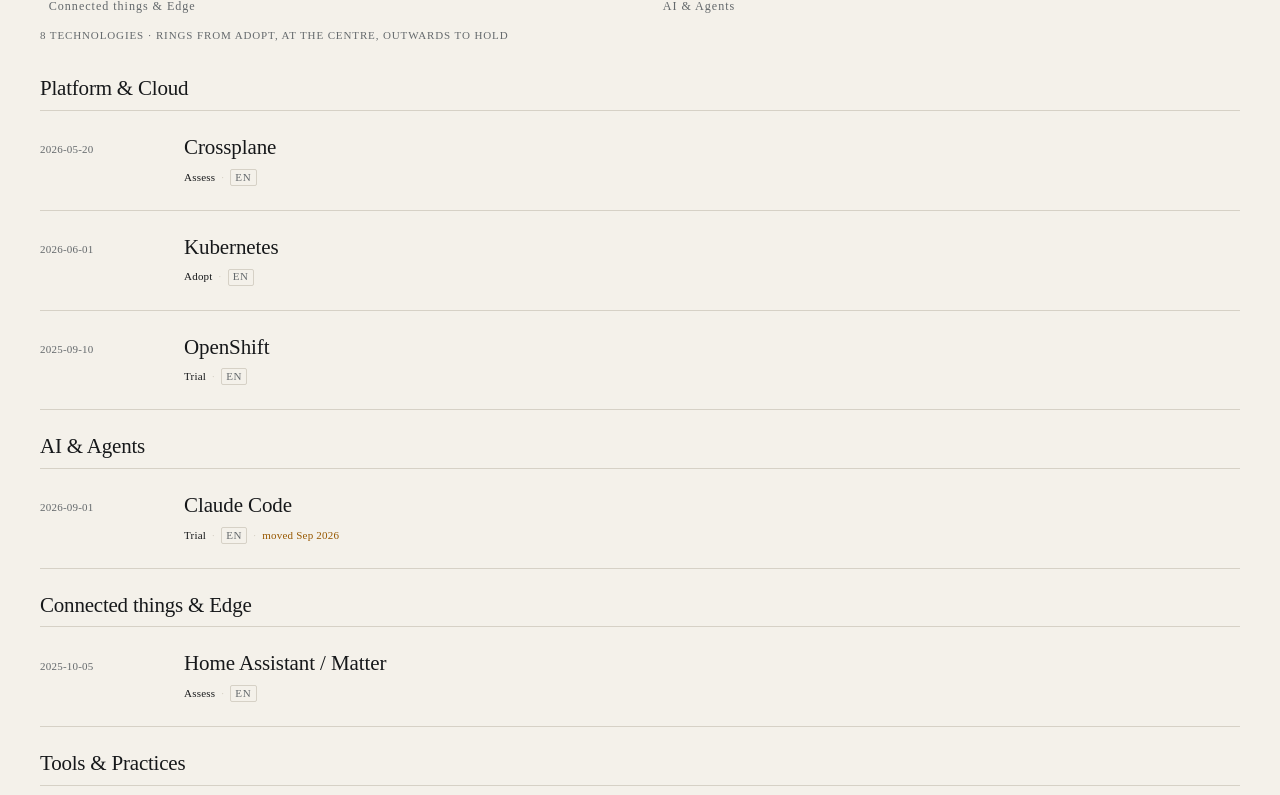
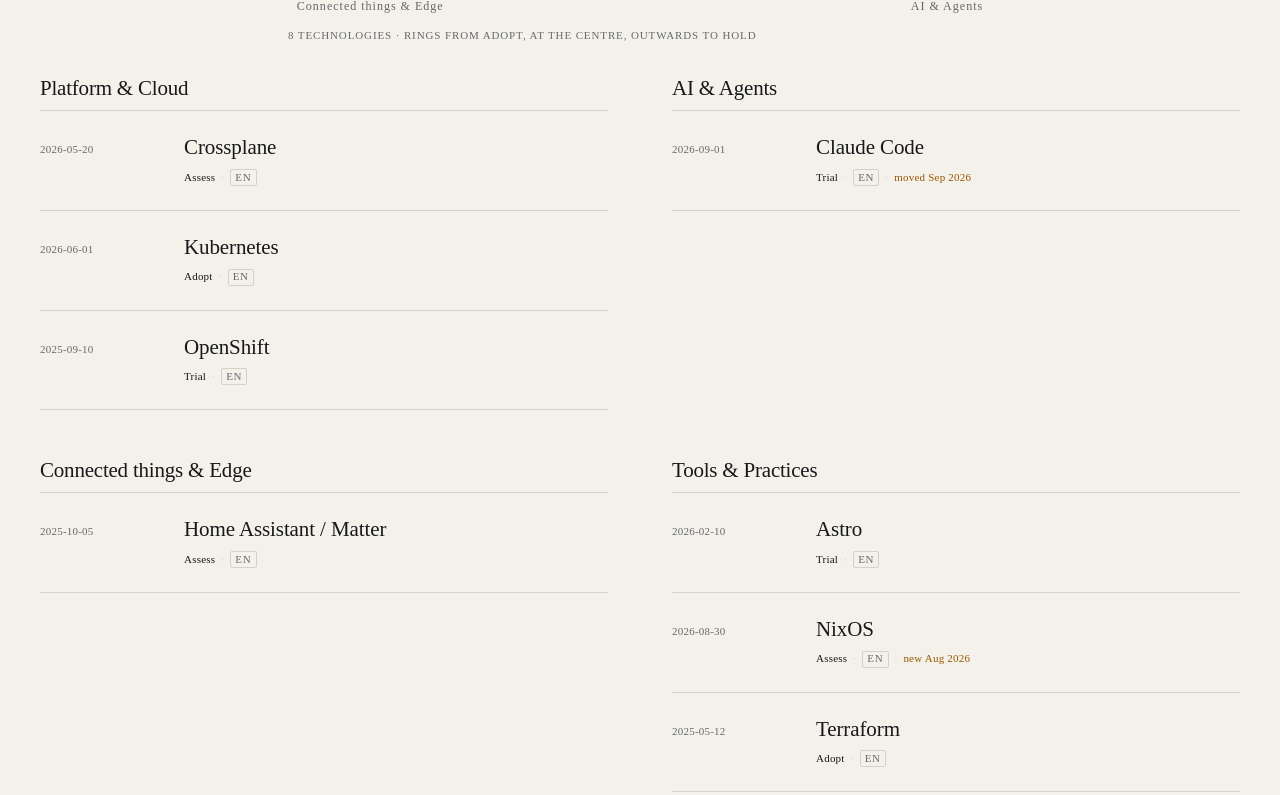
Before and after one commit to thpham/blog, an Astro site: page /radar in a window 1280 px wide. Shown: the part 1065-1860 px from the top of the page. Built offline with nearby package versions, Linux system fonts and the light colour scheme; Astro itself is replaced by a stand-in of ours.

Commit message:
🎨 fix: radar index in two columns, chart centred
The quadrant tables flow two by two across the wide page, and the round
chart — a figure of its own, not a text column — sits centred. DOM
order and the tests are untouched.

```diff
--- a/src/pages/radar/index.astro
+++ b/src/pages/radar/index.astro
@@ -157,6 +157,9 @@
 
   .chart {
     margin-block: 0;
+    /* Centered: the round chart is a figure of its own, not a text column
+       (Thomas's checkpoint feedback). */
+    margin-inline: auto;
     max-width: 44rem;
   }
 
@@ -173,6 +176,16 @@
     display: grid;
     row-gap: var(--s-5);
     margin-top: var(--s-6);
+  }
+
+  /* Wide viewports: the quadrant groups flow two by two under the chart,
+     reading row-wise; the DOM order stays untouched. */
+  @media (min-width: 64em) {
+    .list {
+      grid-template-columns: repeat(2, minmax(0, 1fr));
+      column-gap: var(--s-8);
+      row-gap: var(--s-7);
+    }
   }
 
   .group h2 {
```
